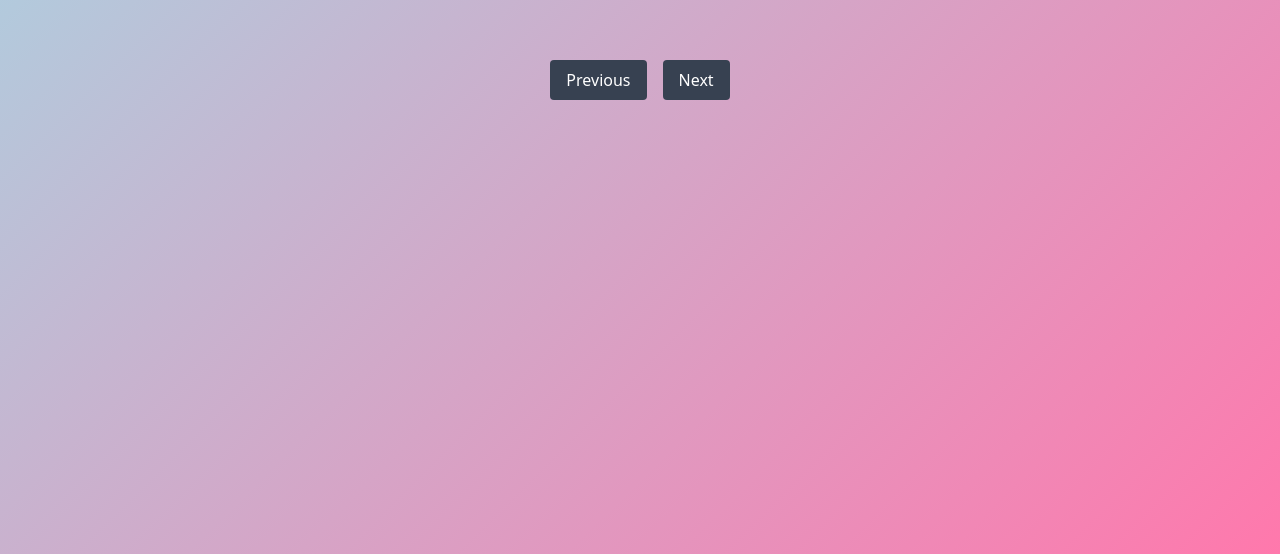
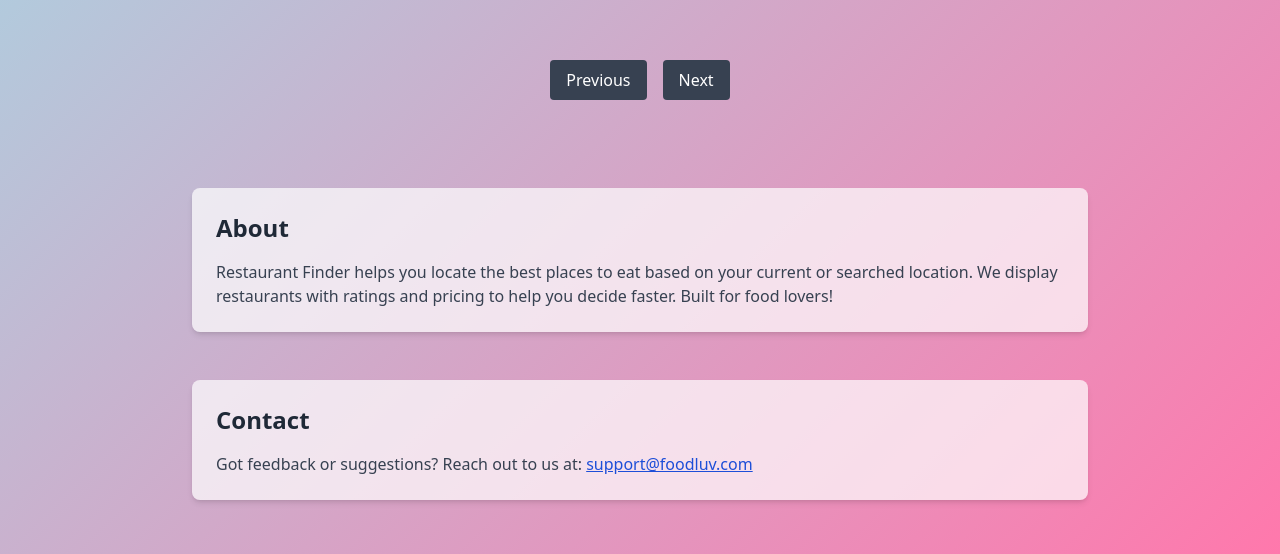
Before and after one commit to daivik-22/restaurant-Project, a FastAPI app: page / in a window 1280 px wide. Shown: the part 246-800 px from the top of the page. Run offline with FastAPI, Linux system fonts and the light colour scheme; some libraries are stand-ins or nearby versions.

Commit message:
Update index.html

```diff
--- a/templates/index.html
+++ b/templates/index.html
@@ -55,8 +53,8 @@
     <a href="#contact">Contact</a>
   </div>
 
-  <!-- Header -->
-  <div class="container mx-auto p-6 max-w-4xl">
+  <!-- Home Section -->
+  <section id="home" class="container mx-auto p-6 max-w-4xl">
     <h1 class="text-4xl font-bold text-gray-800 text-center mb-8">RESTAURANT FINDER</h1>
 
     <!-- Search -->
@@ -70,7 +68,7 @@
         >
         <button
           onclick="fetchRestaurants(1)"
-          class="search-btn bg-blue-600 text-white px-6 py-3 rounded-lg font-semibold"
+          class="bg-blue-600 text-white px-6 py-3 rounded-lg font-semibold hover:bg-blue-700"
         >
           Search
         </button>
@@ -88,7 +86,23 @@
 
     <!-- Error Message -->
     <div id="error-message" class="text-red-500 text-center mt-4"></div>
-  </div>
+  </section>
+
+  <!-- About Section -->
+  <section id="about" class="w-full max-w-4xl bg-white bg-opacity-70 mt-12 p-6 rounded-lg shadow-md">
+    <h2 class="text-2xl font-bold text-gray-800 mb-4">About</h2>
+    <p class="text-gray-700">
+      Restaurant Finder helps you locate the best places to eat based on your current or searched location. We display restaurants with ratings and pricing to help you decide faster. Built for food lovers!
+    </p>
+  </section>
+
+  <!-- Contact Section -->
+  <section id="contact" class="w-full max-w-4xl bg-white bg-opacity-70 mt-12 p-6 rounded-lg shadow-md mb-12">
+    <h2 class="text-2xl font-bold text-gray-800 mb-4">Contact</h2>
+    <p class="text-gray-700">
+      Got feedback or suggestions? Reach out to us at: <a href="mailto:support@foodluv.com" class="text-blue-700 underline">support@foodluv.com</a>
+    </p>
+  </section>
 
   <script>
     let currentPage = 1;
@@ -142,6 +155,8 @@
         card.className = "restaurant-card bg-white p-5 rounded-lg shadow-md";
         card.innerHTML = `
           <h3 class="text-xl font-semibold text-gray-800">${restaurant.name}</h3>
+          <p class="text-gray-600">Rating: <span class="font-medium">${restaurant.rating || "N/A"}</span></p>
+          <p class="text-gray-600">Price: <span class="font-medium">${restaurant.price_level ? "$".repeat(restaurant.price_level) : "N/A"}</span></p>
           <p class="text-gray-600">Address: <span class="font-medium">${restaurant.address || "N/A"}</span></p>
         `;
         card.addEventListener("click", () => {
```
Also changed, not shown: other parts of templates/index.html (+14 -17 lines).
